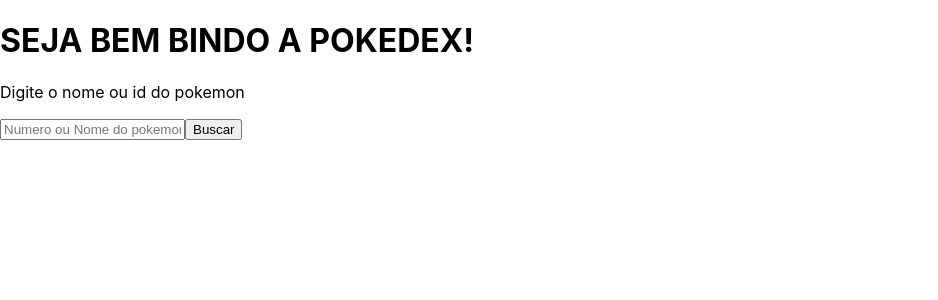
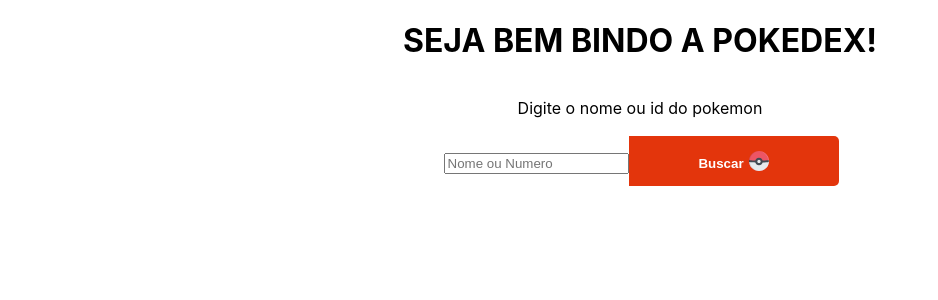
Before and after one commit to abndre/react-pokedex, a React (Create React App) app: page / in a window 1280 px wide. Shown: the top 300 px of the page, without its empty margins (0-938 px from the left). Built offline with nearby package versions, Linux system fonts and the light colour scheme.

Commit message:
update pokedex style

```diff
--- a/src/App.css
+++ b/src/App.css
@@ -17,3 +17,47 @@
 .App-link {
   color: #61dafb;
 }
+
+.pokedex {
+  display: flex;
+  flex-direction: column;
+  align-items: center;
+  justify-content: center;
+}
+
+.pokemondetails{
+  display: flex;
+  justify-content: center;
+  justify-content: space-evenly;
+  font-size: 16px;
+}
+
+.buttonconfig {
+  cursor: pointer;
+  color: #fff;
+  width: 210px;
+  background: #e3350c;
+  border-radius: 0 5px 5px 0;
+  border: 0;
+  color: #fff;
+  font-weight: bold;
+  transition: background-color 0.2s;
+  height: 50px;
+}
+
+.buttonimg {
+    margin-left: 5px;
+    height: 20px;
+    width: 20px;
+    vertical-align: bottom;
+}
+
+.inputconfig {
+  height: 50px;
+  font-size: 1.2em;
+  padding: 0 24px;
+  border-radius: 5px 0 0 5px;
+  color: #3a3a3a;
+  border: 2px solid #fff;
+  border-right: 0;
+}
--- a/src/components/Pokedex.js
+++ b/src/components/Pokedex.js
@@ -1,6 +1,8 @@
 import React, {useState} from "react";
 import api from "./api";
+import '../App.css';
 
+import img_pokeball from "../assets/pokeball.svg"
 
 function Pokedex() {
     const [pokemon, setPokemon] = useState(null);
@@ -34,19 +36,19 @@
       <div className="pokedex">
         <h1>SEJA BEM BINDO A POKEDEX!</h1>
         <p>Digite o nome ou id do pokemon</p>
-        <form onSubmit={handleSubmit}>
+        <form onSubmit={handleSubmit} className="inputconfig">
           <input
-            placeholder="Numero ou Nome do pokemon"
+            placeholder="Nome ou Numero"
             value={typedPokemon}
             onChange={handleChange}>
           </input>
-          <button type="submit">
+          <button className="buttonconfig" type="submit" >
             {
               isLoading ? (
                 <span>carregando...</span>
               ) : (
                 <>
-                Buscar
+                Buscar<img src={img_pokeball} alt="pokeball" className="buttonimg"/>{' '}
                 </>
               )
             }
@@ -58,7 +60,7 @@
              <h2>{pokemon.name}</h2>
              <img src={pokemon.sprites['front_default']} alt={pokemon.name} />
            </div>
-           <div>
+           <div className="pokemondetails">
                <span>
                   <strong>Altura: </strong> {pokemon.height * 10}cm
                </span>
```
Also changed, not shown: public/pokeball.svg (added), src/assets/pokeball.svg (added), src/index.css (line endings or trailing spaces).
